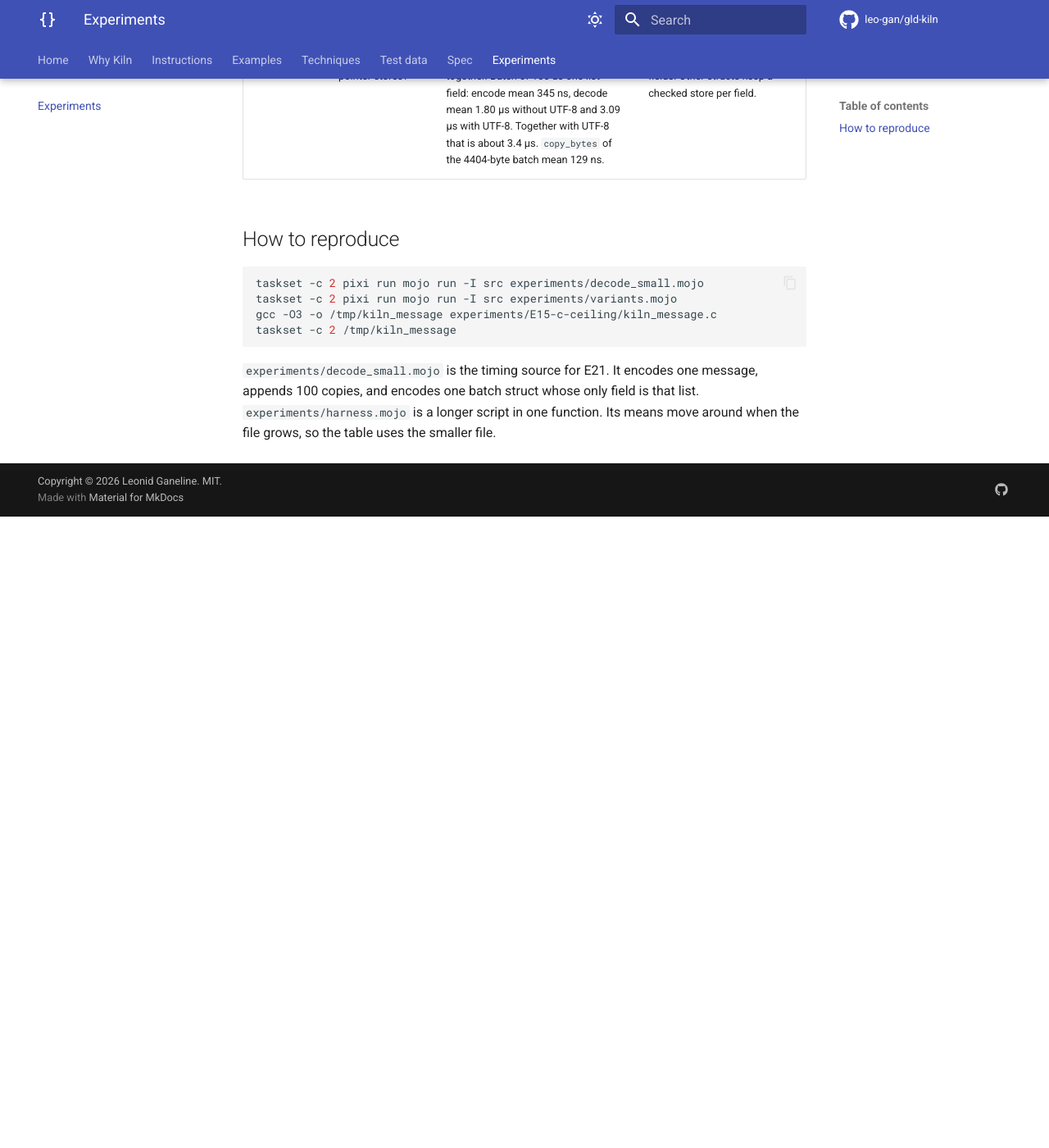
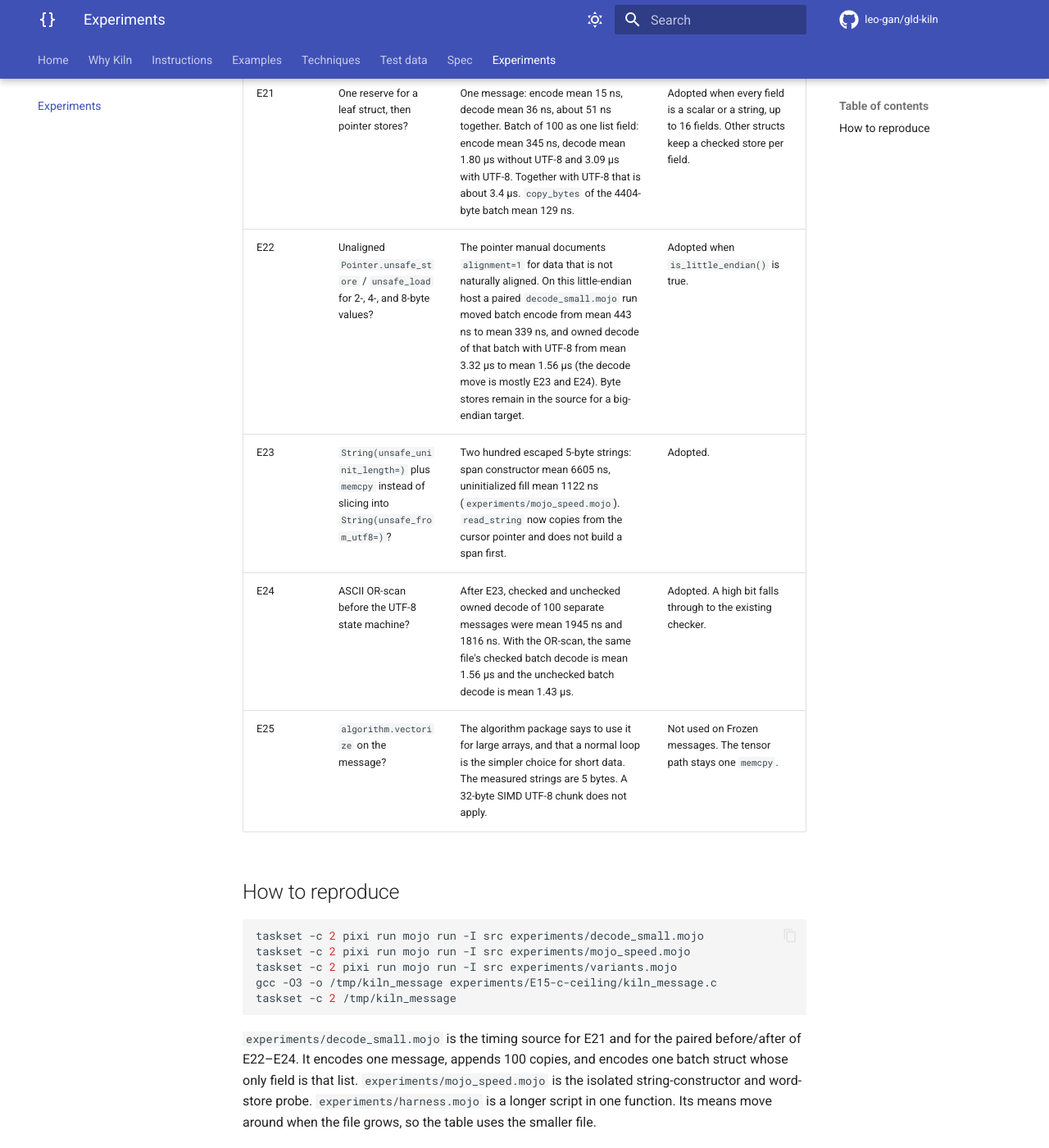
Before and after one commit to leo-gan/gld-kiln, an MkDocs documentation site: the page built from docs/experiments.md, in a window 1280 px wide and 1400 px high, scrolled down 2679 px. Shown: the whole window at 82% size. Built offline with MkDocs 1.6.1 and Material for MkDocs 9.7.7, drawn with Linux system fonts in a browser that asks for light colours; comment, search, counter and statistics services are not loaded; before the commit the page ends 3309 px from its top, so only the background shows below that; some of the changed text lies outside the part shown.

Commit message:
Use unaligned SIMD loads and a faster string fill.
Mojo's Pointer.unsafe_store and unsafe_load with alignment 1 write and read 2-, 4-, and 8-byte values on little-endian targets. read_string copies into String(unsafe_uninit_length) instead of slicing a span, and ASCII text is accepted with an OR of its bytes before the multi-byte UTF-8 checker.

````diff
--- a/docs/experiments.md
+++ b/docs/experiments.md
@@ -28,14 +28,21 @@
 | E19 | Delta coding for integer lists? | Not adopted. E07's bulk copy is a single memory move. Delta coding replaces that with arithmetic. | Bulk copy stays. |
 | E20 | Pad small messages to 64 bytes? | Not adopted. The measured message is 44 bytes. Padding would make it larger than the leaders without removing a store. | No padding on Frozen. The tensor header is 64 bytes so the payload is aligned. |
 | E21 | One reserve for a leaf struct, then pointer stores? | One message: encode mean 15 ns, decode mean 36 ns, about 51 ns together. Batch of 100 as one list field: encode mean 345 ns, decode mean 1.80 µs without UTF-8 and 3.09 µs with UTF-8. Together with UTF-8 that is about 3.4 µs. `copy_bytes` of the 4404-byte batch mean 129 ns. | Adopted when every field is a scalar or a string, up to 16 fields. Other structs keep a checked store per field. |
+| E22 | Unaligned `Pointer.unsafe_store` / `unsafe_load` for 2-, 4-, and 8-byte values? | The pointer manual documents `alignment=1` for data that is not naturally aligned. On this little-endian host a paired `decode_small.mojo` run moved batch encode from mean 443 ns to mean 339 ns, and owned decode of that batch with UTF-8 from mean 3.32 µs to mean 1.56 µs (the decode move is mostly E23 and E24). Byte stores remain in the source for a big-endian target. | Adopted when `is_little_endian()` is true. |
+| E23 | `String(unsafe_uninit_length=)` plus `memcpy` instead of slicing into `String(unsafe_from_utf8=)`? | Two hundred escaped 5-byte strings: span constructor mean 6605 ns, uninitialized fill mean 1122 ns (`experiments/mojo_speed.mojo`). `read_string` now copies from the cursor pointer and does not build a span first. | Adopted. |
+| E24 | ASCII OR-scan before the UTF-8 state machine? | After E23, checked and unchecked owned decode of 100 separate messages were mean 1945 ns and 1816 ns. With the OR-scan, the same file's checked batch decode is mean 1.56 µs and the unchecked batch decode is mean 1.43 µs. | Adopted. A high bit falls through to the existing checker. |
+| E25 | `algorithm.vectorize` on the message? | The algorithm package says to use it for large arrays, and that a normal loop is the simpler choice for short data. The measured strings are 5 bytes. A 32-byte SIMD UTF-8 chunk does not apply. | Not used on Frozen messages. The tensor path stays one `memcpy`. |
 
 ## How to reproduce
 
 ```bash
 taskset -c 2 pixi run mojo run -I src experiments/decode_small.mojo
+taskset -c 2 pixi run mojo run -I src experiments/mojo_speed.mojo
 taskset -c 2 pixi run mojo run -I src experiments/variants.mojo
 gcc -O3 -o /tmp/kiln_message experiments/E15-c-ceiling/kiln_message.c
 taskset -c 2 /tmp/kiln_message
 ```
 
-`experiments/decode_small.mojo` is the timing source for E21. It encodes one message, appends 100 copies, and encodes one batch struct whose only field is that list. `experiments/harness.mojo` is a longer script in one function. Its means move around when the file grows, so the table uses the smaller file.
+`experiments/decode_small.mojo` is the timing source for E21 and for the paired before/after of E22–E24. It encodes one message, appends 100 copies, and encodes one batch struct whose only field is that list. `experiments/mojo_speed.mojo` is the isolated string-constructor and word-store probe. `experiments/harness.mojo` is a longer script in one function. Its means move around when the file grows, so the table uses the smaller file.
+
+After E22–E24, one message encodes in mean 15 ns and decodes in mean 28 ns. The batch of 100 encodes in mean 339 ns and decodes in mean 1.56 µs with UTF-8 checking.
````
Also changed, not shown: docs/index.md (+1 -1 lines), docs/techniques.md (+1 -1 lines), experiments/results.md (+16 -1 lines), 4 other files.
